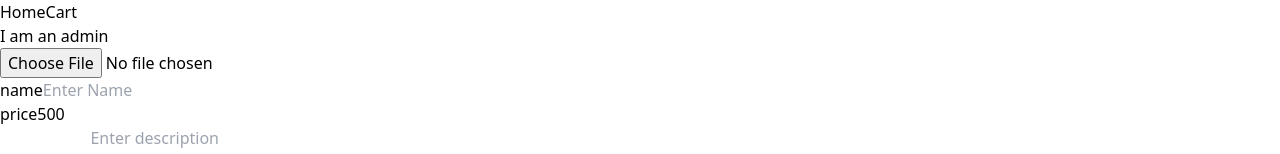
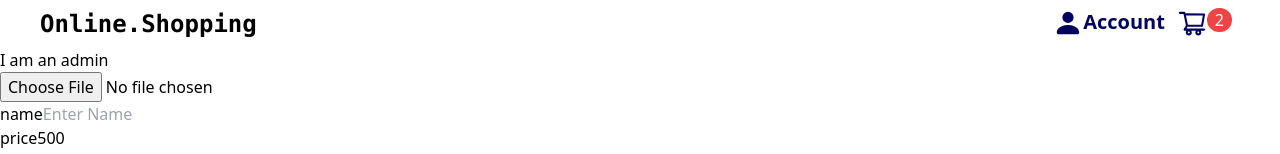
Before and after one commit to ShivrajTheCoder/E-Commerce-Microservice-Frontend, a Next.js app: page /admin/adminpanel in a window 1280 px wide. Shown: the top 154 px of the page. Built offline with nearby package versions, Linux system fonts and the light colour scheme; no server answers.

Commit message:
navbar-added

```diff
--- a/package.json
+++ b/package.json
@@ -22,7 +22,7 @@
     "react": "18.2.0",
     "react-datepicker": "^4.12.0",
     "react-dom": "18.2.0",
-    "react-icons": "^4.8.0",
+    "react-icons": "^4.9.0",
     "react-redux": "^8.0.5",
     "react-select": "^5.7.3",
     "react-star-rating": "^1.4.2",
--- a/src/components/LayoutComponentnts/Header.tsx
+++ b/src/components/LayoutComponentnts/Header.tsx
@@ -1,11 +1,15 @@
 import Link from 'next/link'
 import React from 'react'
-
+import { AiOutlineShoppingCart } from 'react-icons/ai';
+import { BsFillPersonFill } from 'react-icons/bs';
 export default function Header() {
     return (
-        <nav>
-            <Link href="/home">Home</Link>
-            <Link href="/user/cart">Cart</Link>
+        <nav className='flex mx-10 my-2'>
+            <Link className=' font-extrabold font-mono text-2xl' href="/home">Online.Shopping</Link>
+            <div className='ml-auto mx-2 flex'>
+            <Link href="/home" className='mx-3 flex justify-center '><BsFillPersonFill size={30} style={{color:"#03045e"}}/><span className='text-xl  font-semibold text-[#03045e]'>Account</span></Link>
+            <Link href="/user/cart" className='flex'><AiOutlineShoppingCart size={30} style={{color:"#03045e"}}/> <span className='bg-red-500 text-white  rounded-full h-fit w-fit px-2'>2</span></Link>
+            </div>
         </nav>
     )
 }
```
Also changed, not shown: 1 other file (tests, documents, lock files or other folders).
